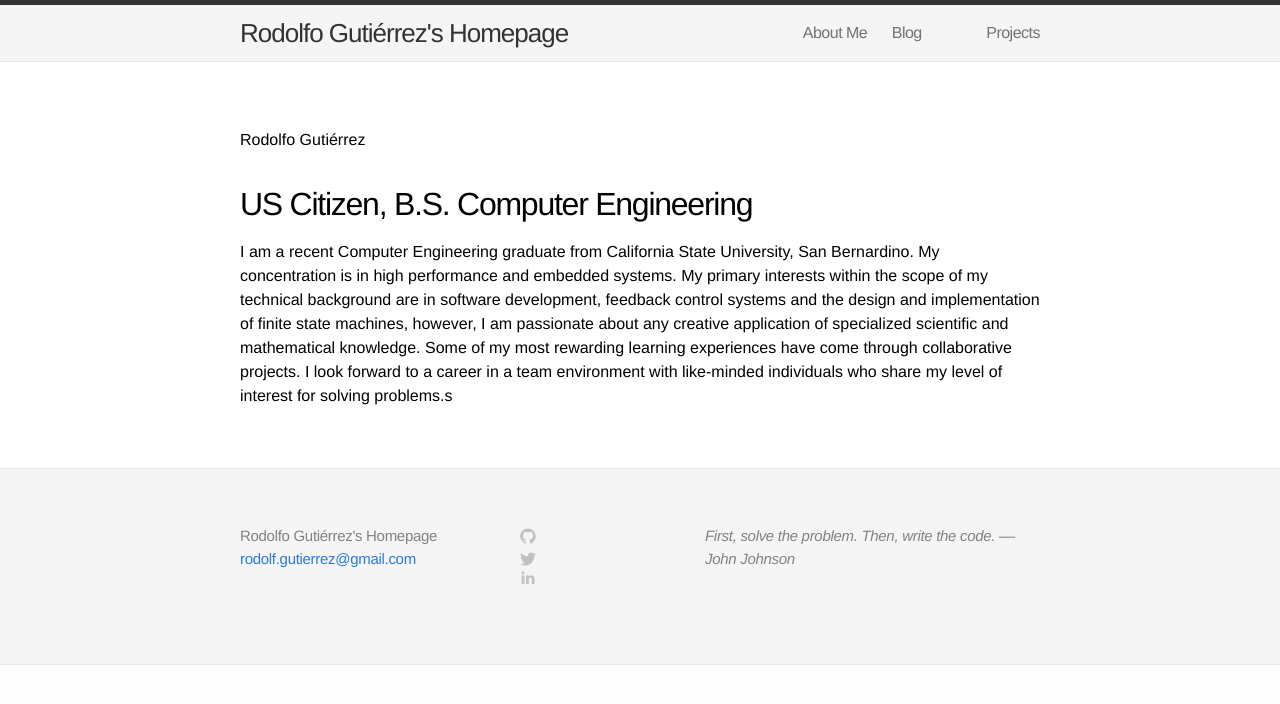
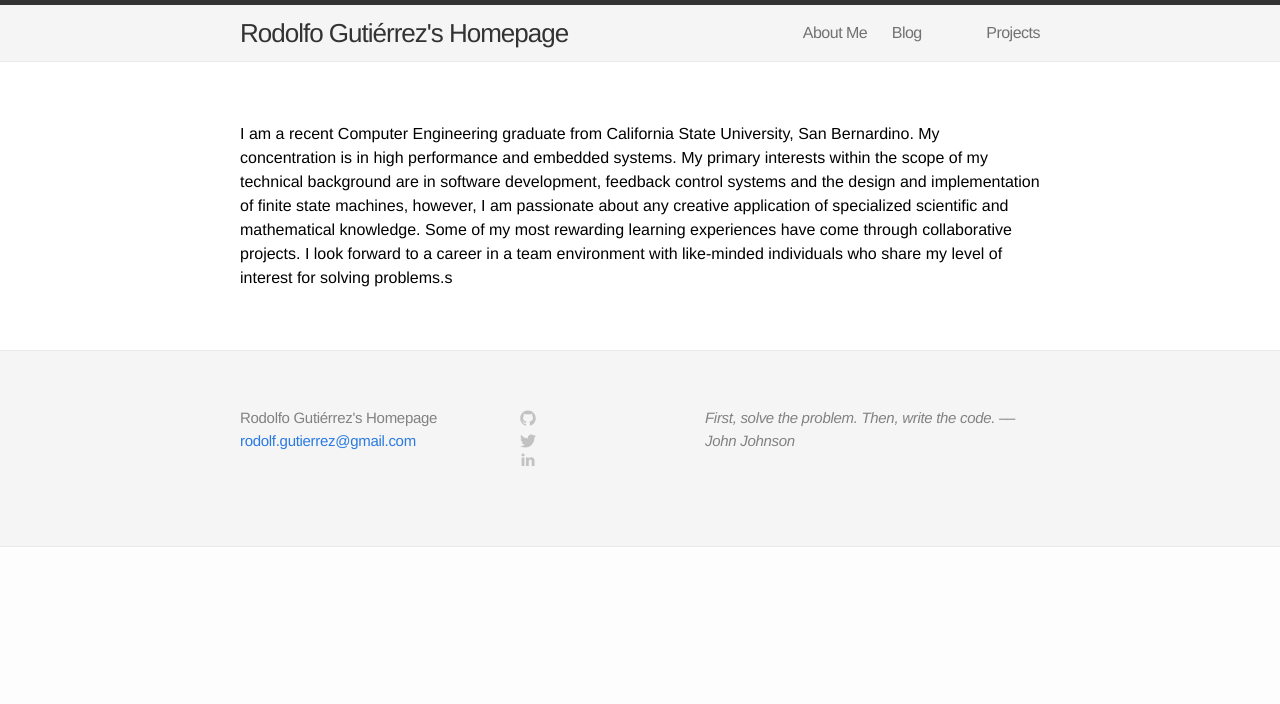
Before and after one commit to gutzrodolfo/arwedding.love, a Jekyll site: the page built from index.html, in a window 1280 px wide. Shown: the top 704 px of the page. Built offline with Jekyll 4.4.1, drawn with Linux system fonts in a browser that asks for light colours.

Commit message:
changes to main page

```diff
--- a/index.html
+++ b/index.html
@@ -1,10 +1,6 @@
 ---
 layout: page
 ---
-
-<h1> Rodolfo Gutiérrez </h1>
-
-<h2> US Citizen, B.S. Computer Engineering </h2>
 
 I am a recent Computer Engineering graduate from California State University, San Bernardino. My concentration is in high performance and embedded systems.
 
```
